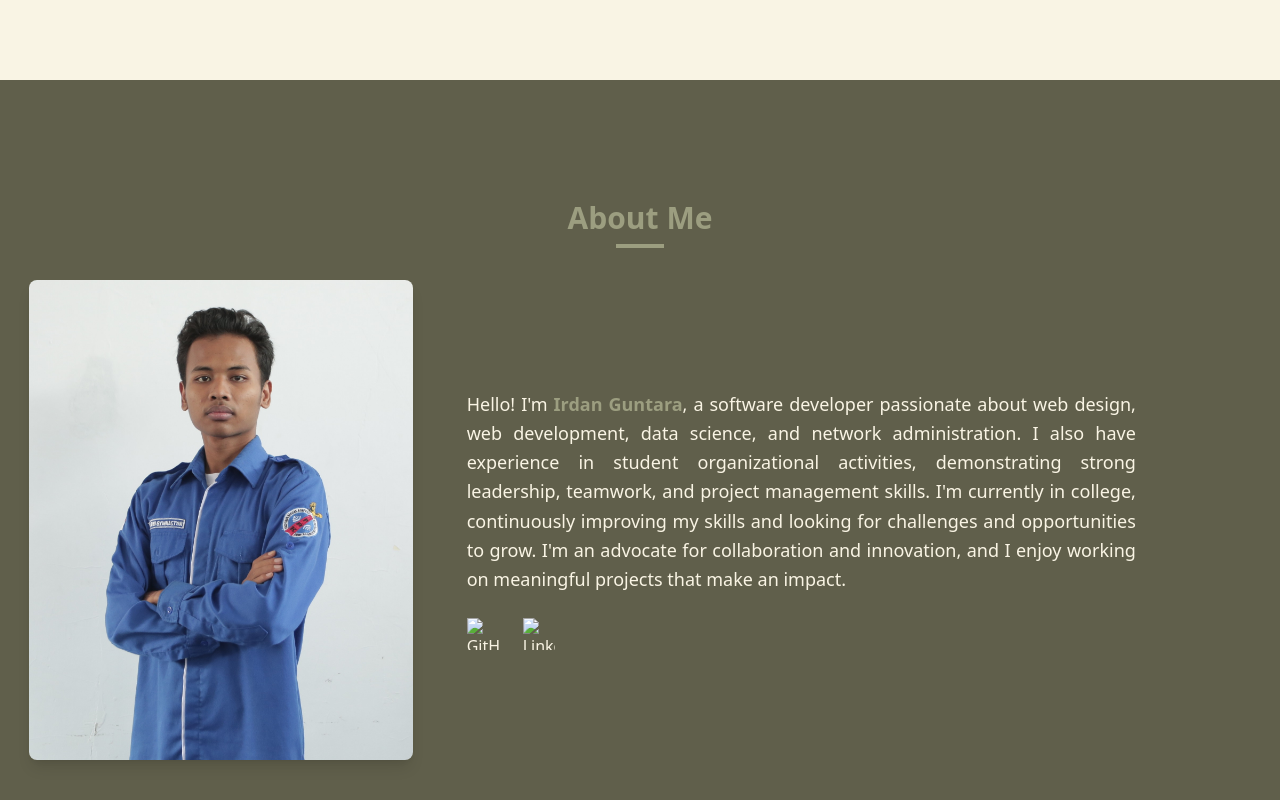
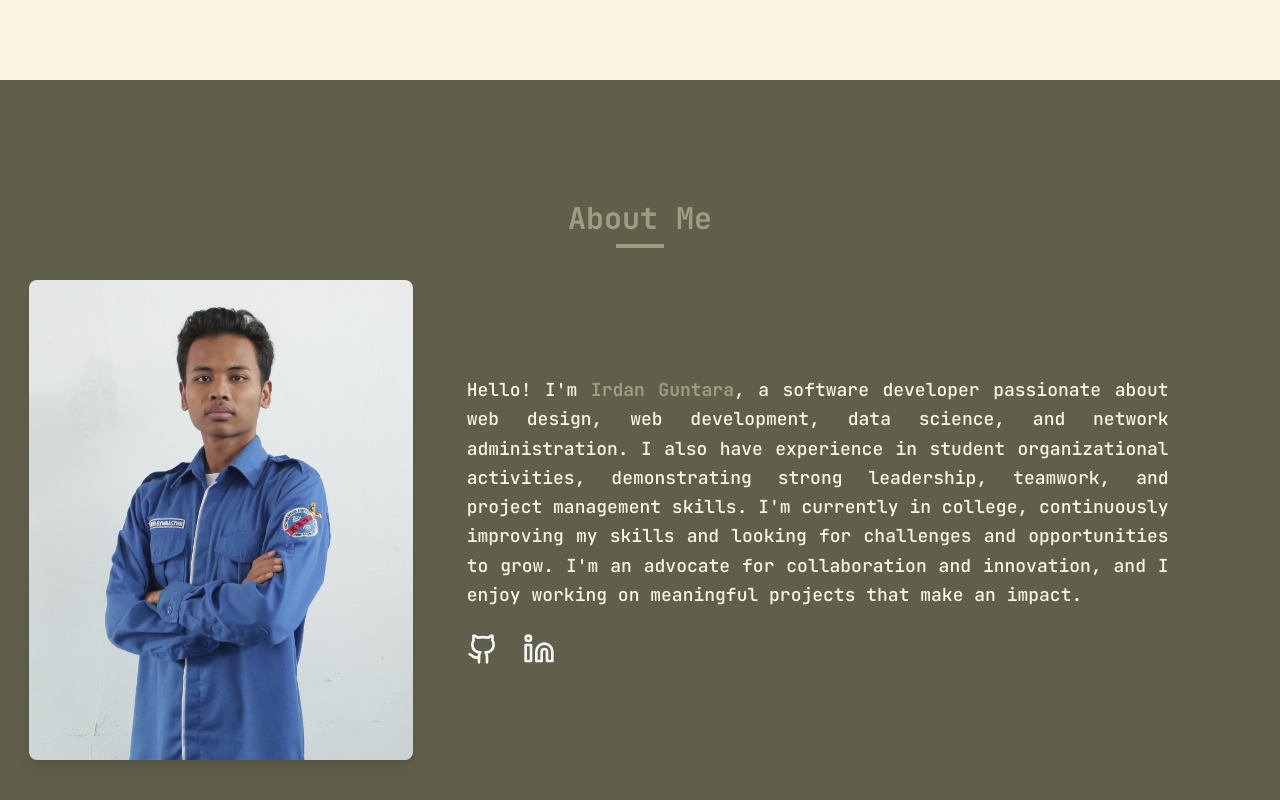
Before and after one commit to IrdanGu/portofolio, a website: page index.html in a window 1280 px wide. Shown: the part 570-1370 px from the top of the page. Drawn offline with Linux system fonts and the light colour scheme; the site is published under a folder, as on GitHub Pages, so addresses that start at the root find nothing.

Commit message:
fix font

```diff
--- a/index.html
+++ b/index.html
@@ -168,7 +168,7 @@
               <div class="relative group">
                 <a href="https://github.com/irdangu" target="_blank">
                   <img
-                    src="/icons/github.svg"
+                    src="icons/github.svg"
                     alt="GitHub icon"
                     class="w-8 h-8"
                   />
@@ -185,7 +185,7 @@
                   target="_blank"
                 >
                   <img
-                    src="/icons/linkedin.svg"
+                    src="icons/linkedin.svg"
                     alt="LinkedIn icon"
                     class="w-8 h-8"
                   />
--- a/src/input.css
+++ b/src/input.css
@@ -128,21 +128,21 @@
 
 @font-face {
   font-family: "JetBrainsMono";
-  src: url("/font/JetBrainsMono-Regular.ttf");
+  src: url("../font/JetBrainsMono-Regular.ttf");
   font-weight: 400;
   font-style: normal;
 }
 
 @font-face {
   font-family: "JetBrainsMono";
-  src: url("/font/JetBrainsMono-Bold.ttf");
+  src: url("../font/JetBrainsMono-Bold.ttf");
   font-weight: 700;
   font-style: normal;
 }
 
 @font-face {
   font-family: "JetBrainsMono";
-  src: url("/font/JetBrainsMono-Medium.ttf");
+  src: url("../font/JetBrainsMono-Medium.ttf");
   font-weight: 500;
   font-style: normal;
 }
```
Also changed, not shown: public/style.css.
